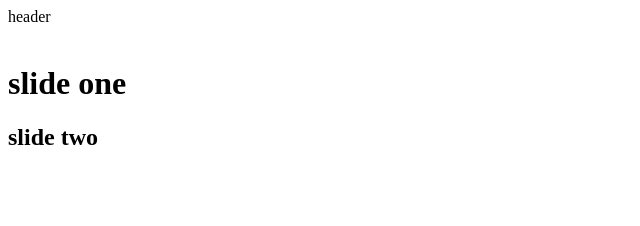
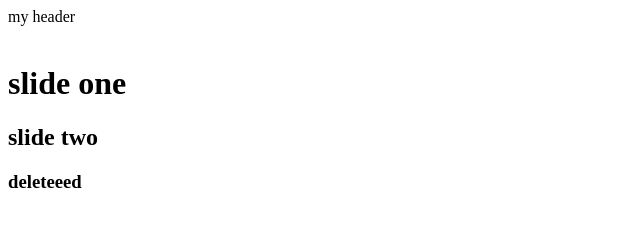
Before and after one commit to Mmdpr2004/git-tst, a plain HTML site: page index.html in a window 1280 px wide. Shown: the whole page, without its empty margins (0-640 px from the left). Drawn offline with Linux system fonts and the light colour scheme.

Commit message:
some changes in dev branch

```diff
--- a/index.html
+++ b/index.html
@@ -8,7 +8,7 @@
 
 <body >
     <header>
-        header
+        my header
     </header>
     <div class="banner">
         <img src="banner.jpg" alt="">
@@ -16,6 +16,7 @@
     <div class="slider">
         <h1>slide one</h1>
         <h2>slide two</h2>
+        <h3>deleteeed</h3>
     </div>
     <script src="script.js"></script>
 </body>
```
